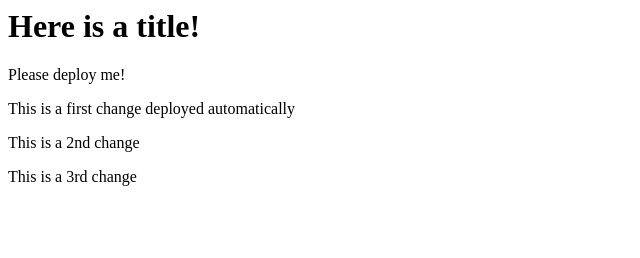
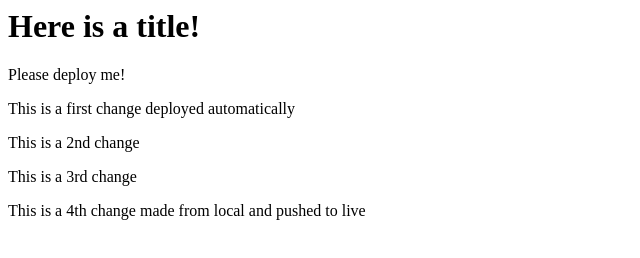
Before and after one commit to GREGG-CHRISTOFFERSON/test-git-deploy, a plain HTML site: page index.html in a window 1280 px wide. Shown: the whole page, without its empty margins (0-640 px from the left). Drawn offline with Linux system fonts and the light colour scheme.

Commit message:
modified index.html from local

```diff
--- a/index.html
+++ b/index.html
@@ -3,3 +3,4 @@
 <p>This is a first change deployed automatically</p>
 <p>This is a 2nd change</p>
 <p>This is a 3rd change</p>
+<p>This is a 4th change made from local and pushed to live</p>
```
